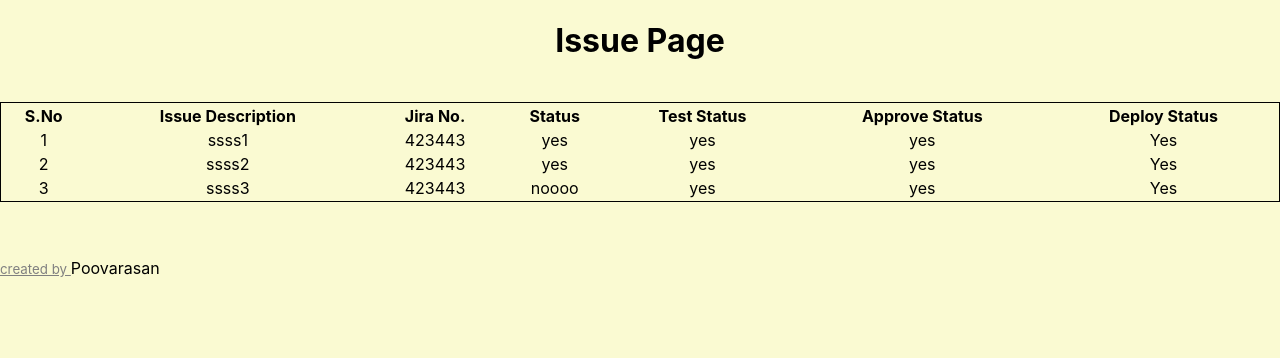
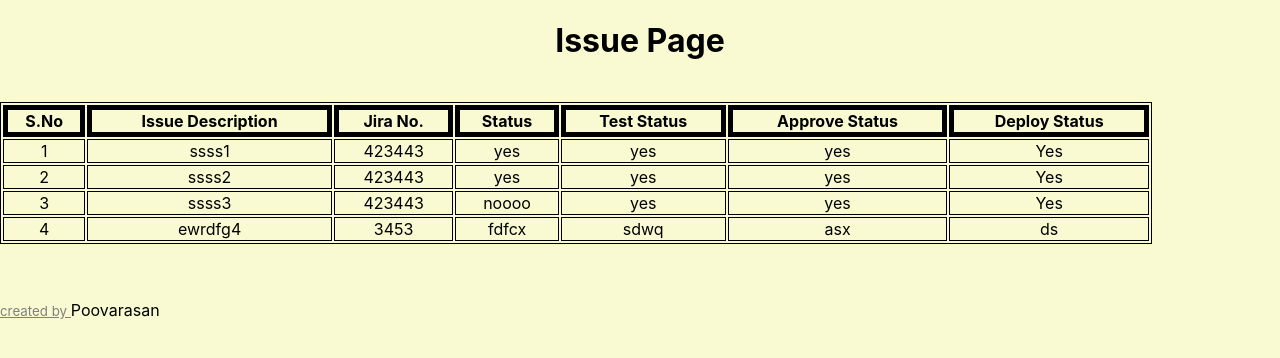
Before and after one commit to Poovarasan0909/ReactApp, a React (Create React App) app: page / in a window 1280 px wide. Shown: the top 358 px of the page. Built offline with nearby package versions, Linux system fonts and the light colour scheme.

Commit message:
code changes

```diff
--- a/src/App.js
+++ b/src/App.js
@@ -1,13 +1,13 @@
 import React from 'react';
 import './App.css';
 //import Sample from "./sample";
-import TableComponent from './TableComponent';
+import IssuePage from './IssuePage';
 
 function App() {
   return (
   <div>
     <div className="App">
-         <TableComponent />
+         <IssuePage />
     </div><br/><br/>
      <footer><p><small><u style={{color:"grey"}}>created by </u></small>Poovarasan</p></footer>
     </div>
--- /dev/null
+++ b/src/IssuePage.jsx
@@ -0,0 +1,24 @@
+import React, { Component } from 'react';
+import TableStore from './TableStore';
+import CsvToTable from './csvToTable';
+import { observer } from 'mobx-react';
+
+class IssuePage extends Component {
+    constructor() {
+        super();
+        this.TableStore = new TableStore();
+    }
+
+    render() {
+        const {csvData } = this.TableStore;
+
+        return (
+            <div>
+                <h1>Issue Page</h1><br />
+                <CsvToTable csvData={csvData} />
+            </div>
+        );
+    }
+}
+
+export default observer(IssuePage);
--- a/src/TableComponent.jsx
+++ /dev/null
@@ -1,44 +0,0 @@
-import {React, Component} from 'react';
-import TableStore from './TableStore';
-import {observer} from "mobx-react";
-import Select from 'react-select';
-
-class TableComponent extends Component {
-            componentWillMount() {
-                 this.TableStore = new TableStore();
-             }
-
-
-render() {
-      const {data, columns, header} = this.TableStore;
-
-       return(
-       <div>
-          <h1> Issue Page </h1><br/>
-         <table style={{ border: '1px solid black', width: '100%' }}>
-                 <thead>
-                   <tr>
-                        {header.map((header, index) => (
-                          <th key={index}>{header}</th>
-                        ))}
-                   </tr>
-                 </thead>
-                 <tbody>
-                    {data.map( (data,index) => {
-                     const rowValues = data.split(',');
-                     return (
-                       <tr key={index}>
-                       {rowValues.map((value,i) => (
-                       <td key={i}>{value} </td>
-                       ))}
-                       </tr>
-                     );
-                       })}
-                 </tbody>
-               </table>
-         </div>
-       );
-}
-
-}
-export default observer(TableComponent)
--- a/src/TableStore.jsx
+++ b/src/TableStore.jsx
@@ -1,32 +1,19 @@
-import { makeAutoObservable} from 'mobx';
+import { makeAutoObservable } from 'mobx';
 import Papa from 'papaparse';
 import csvFilePath from './issueList.csv';
-import {Component, React} from "react";
 
+export default class TableStore {
 
-export default class TableStore{
-    data = [];
-    columns = ['S.No', 'Issue Description', 'Jira No.','Status', 'Test Status', 'Approve Status', 'Deploy Status'];
-    csvData = [];
-    header = [];
     constructor() {
         makeAutoObservable(this);
-           this.load().then(() => {
-                            console.log(this.csvData, 'csv');
-                            console.log(this.header, 'header');
-                            console.log(this.data ,'data');
-                          });
-      }
+        this.load();
+    }
 
-        load = async () => {
-            const response = await fetch(csvFilePath);
-            const responseText = await response.text();
-             this.csvData = responseText.split('\n');
-             this.header =  this.csvData[0].split(',');
-             for(let i=1; i <= responseText.split('\n').length-1;i++){
-               this.data[i-1] = responseText.split('\n')[i];
-               console.log(this.data, 'dat,...a');
-             }
-        }
+    csvData = [];
 
+    load = async () => {
+        const response = await fetch(csvFilePath);
+        const responseText = await response.text();
+        this.csvData = responseText.split('\n');
+    }
 }
--- /dev/null
+++ b/src/csvToTable.jsx
@@ -0,0 +1,47 @@
+import React from 'react';
+import { observer } from 'mobx-react';
+
+class CsvToTable extends React.Component {
+    render() {
+        const { csvData } = this.props;
+
+        if (!csvData || csvData.length === 0) {
+            return (
+                <div>
+                    <h2>Loading...</h2>
+                </div>
+            );
+        }
+
+        const header = csvData[0].split(',');
+        const data = [];
+        for (let i = 1; i < csvData.length; i++) {
+            data.push(csvData[i].split(','));
+        }
+
+        return (
+            <div>
+                <table style={{ border: '1px solid black', width: '90%' }}>
+                    <thead>
+                    <tr>
+                        {header.map((headerItem, index) => (
+                            <th key={index} style={{ border: '5px solid black' }}>{headerItem}</th>
+                        ))}
+                    </tr>
+                    </thead>
+                    <tbody>
+                    {data.map((row, rowIndex) => (
+                        <tr key={rowIndex}>
+                            {row.map((value, cellIndex) => (
+                                <td key={cellIndex} style={{ border: '1px solid black' }}>{value}</td>
+                            ))}
+                        </tr>
+                    ))}
+                    </tbody>
+                </table>
+            </div>
+        );
+    }
+}
+
+export default observer(CsvToTable);
```
Also changed, not shown: src/issueList.csv.
